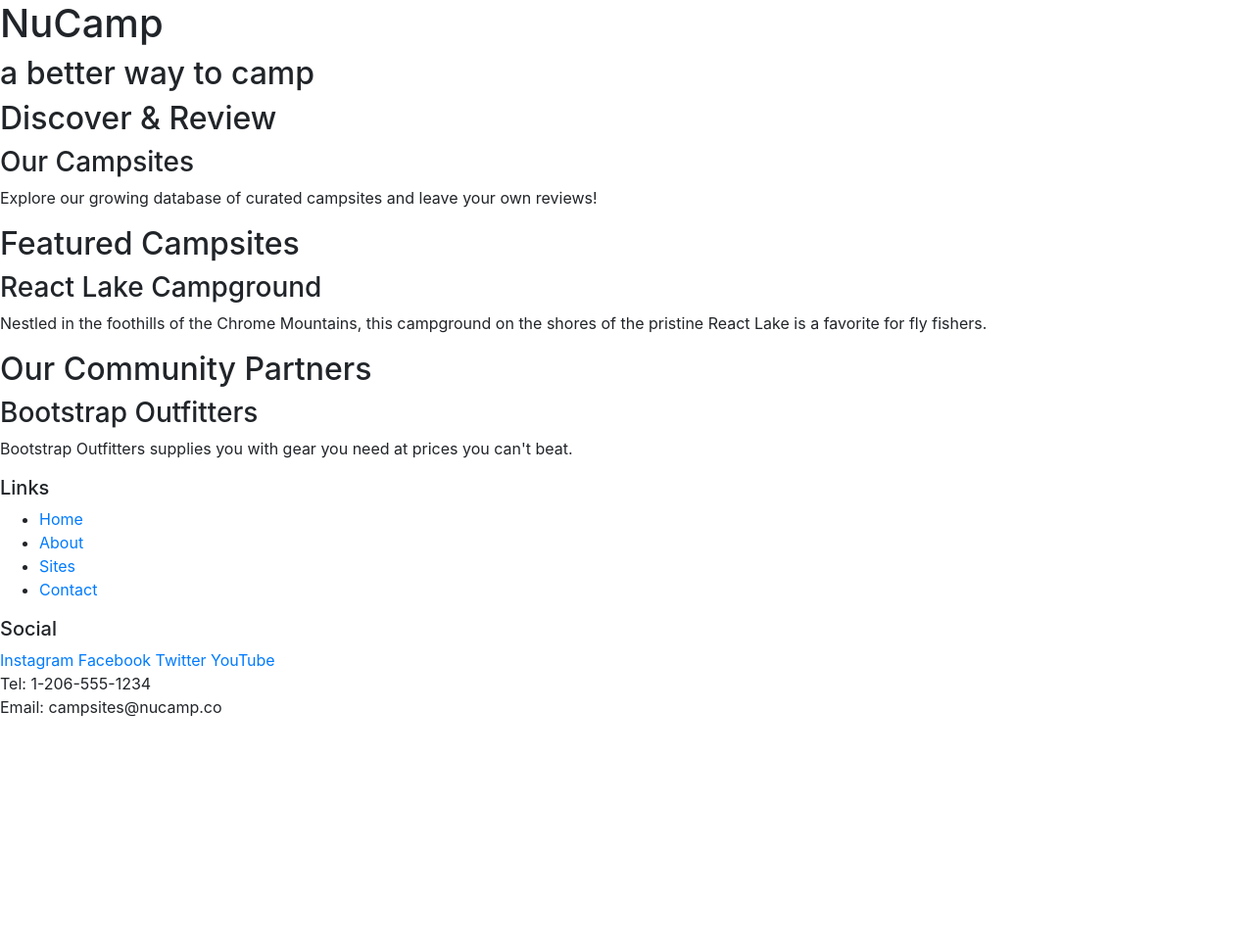
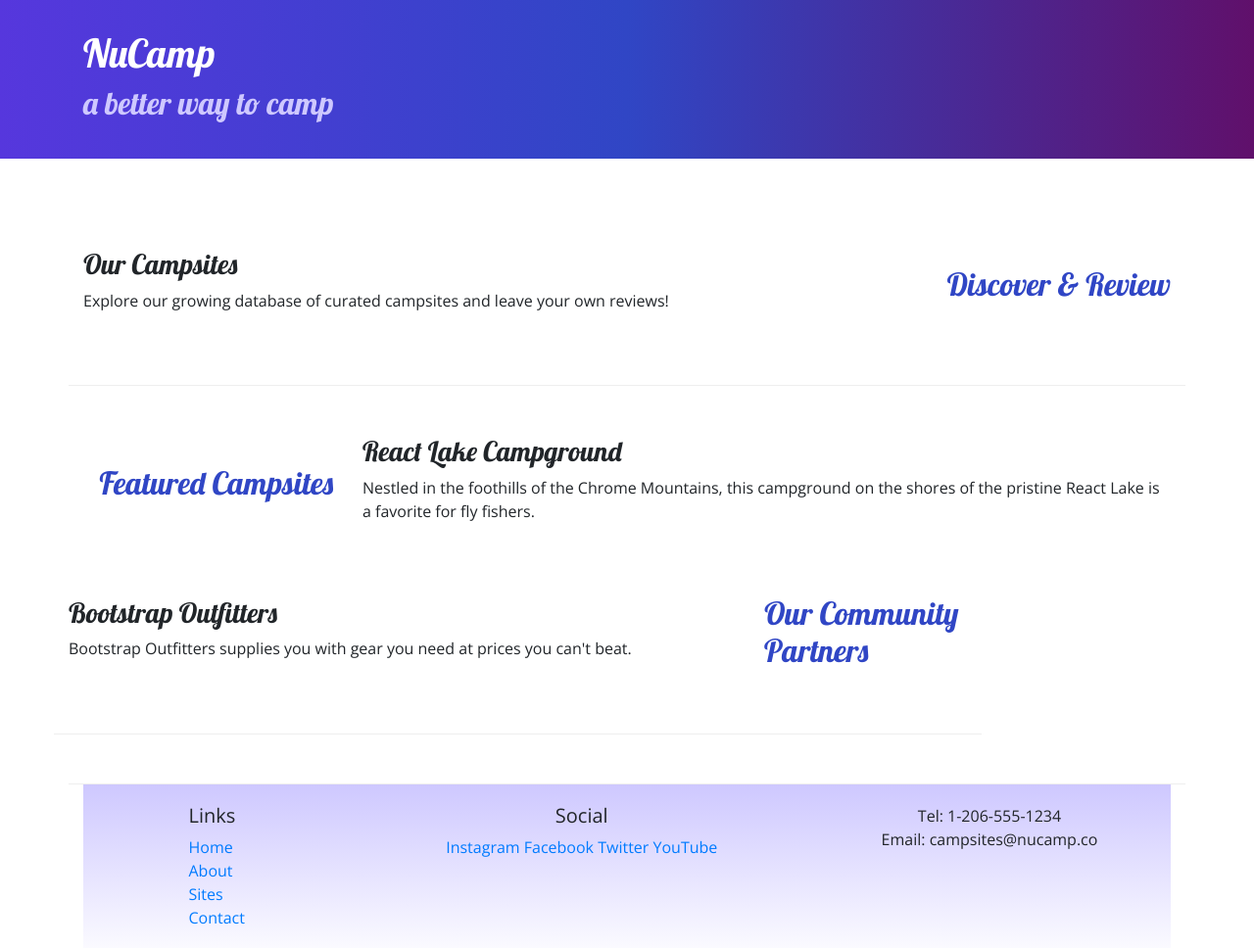
Before and after one commit to jenndelgado85/nucampsite, a website: page index.html in a window 1280 px wide. Shown: the whole page at 98% size. Before the commit the page ends 800 px from the top, so only its background shows below. Drawn offline with nearby package versions, Linux system fonts and the light colour scheme.

Commit message:
second commit

```diff
--- /dev/null
+++ b/css/styles.css
@@ -0,0 +1,32 @@
+body {
+    font-family: "Open Sans", sans-serif;
+}
+
+h1,h2, h3 {
+    font-family: "Lobster", cursive;
+}
+
+h2 {
+    color: #3046c5
+}
+
+header h2 {
+    color:#CEC8FF;
+}
+
+footer {
+    background-image: linear-gradient(#cec8ff, white) ;
+    padding: 20px 0;
+}
+
+.jumbotron {
+    padding: 30px;
+    background-image: linear-gradient(to right, #5637DD, #3046c5, #60106B);
+    color: white;
+}
+
+.row-content {
+    padding: 50px 0;
+    border-bottom: 1px ridge;
+    min-height: 200px;
+}
--- a/index.html
+++ b/index.html
@@ -8,57 +8,81 @@
 
         <!-- Bootstrap CSS -->
         <link rel="stylesheet" href="node_modules/bootstrap/dist/css/bootstrap.min.css" />
+        <link rel="stylesheet" href="https://fonts.googleapis.com/css?family=Lobster|Open+Sans" />
+        <link rel="stylesheet" href="css/styles.css"/>
 
         <title>NuCamp: A Better Way To Camp</title>
     </head>
 
 <body>
 
-    <header>
-        <div>
+    <header class="jumbotron jumbotron-fluid">
+        <div class="container">
+            <div class="row">
+                <div class="col">
                     <h1>NuCamp</h1>
                     <h2>a better way to camp</h2>
                 </div>
+            </div>
+        </div>
     </header>
 
-    <div>
-        <h2>Discover & Review</h2>
+    <div class="container">
+        <div class="row row-content
+        align-items-center">
+            <div class="col-sm-4 order-sm-last col-md-3">
+                <h2 class="text-sm-right">Discover & Review</h2>
+            </div>
+            <div class="col">
                 <h3>Our Campsites</h3>
-        <p>Explore our growing database of curated campsites and leave your own reviews!</p>
+                <p class="d-none d-sm-block">Explore our growing database of curated campsites and leave your own reviews!</p>
+            </div>
         </div>
 
-    <div>
-        <h2>Featured Campsites</h2>
+        <div class="row row-content align-items-center">
+            <div class="col-sm-4 col-md-3">
+                <h2 class="text-sm-right">Featured Campsites</h2>
+            </div>
+            <div class="col">
                 <h3>React Lake Campground</h3>
-        <p>Nestled in the foothills of the Chrome Mountains, this campground on the shores of the pristine React Lake is a favorite for fly fishers.</p>
+                <p class="d-none d-sm-block">Nestled in the foothills of the Chrome Mountains, this campground on the shores of the pristine React Lake is a favorite for fly fishers.</p>
         </div>
 
-    <div>
+        <div class="row row-content align-items-center">
+            <div class="col-sm-4 order-sm-last col-md-3">
                 <h2>Our Community Partners</h2>
+            </div  class="text-sm-right">
+            <div class="col">
                 <h3>Bootstrap Outfitters</h3>
-        <p>Bootstrap Outfitters supplies you with gear you need at prices you can't beat.</p>
+                <p class="d-none d-sm-block">Bootstrap Outfitters supplies you with gear you need at prices you can't beat.</p>
+            </div>
+        </div>
     </div>
 
     <footer>
-        <div>
+        <div class="container">
+            <div class="row">
+                <div class="col-4 col-sm-2 offset-1">
                     <h5>Links</h5>
-            <ul>
+                    <ul class="list-unstyled">
                         <li><a href="#">Home</a></li>
-                <li><a href="#">About</a></li>
+                        <li><a href="about.html">About</a></li>
                         <li><a href="#">Sites</a></li>
                         <li><a href="#">Contact</a></li>
                     </ul>
                 </div>
-        <div>
+                <div class="col-6 col-sm-5 text-center">
                     <h5>Social</h5>
                     <a href="http://instagram.com/">Instagram</a>
                     <a href="http://facebook.com/">Facebook</a>
                     <a href="http://twitter.com/">Twitter</a>
                     <a href="http://youtube.com/">YouTube</a>
                 </div>
-        <div>
+                <div class="col-sm-4 text-center">
                     Tel: 1-206-555-1234<br />
                     Email: campsites@nucamp.co
+                </div>
+            </div>
         </div>
     </footer>
 
```
Also changed, not shown: about.html (added, +93 -0 lines). Lines whose indentation alone changed are shown as unchanged.
